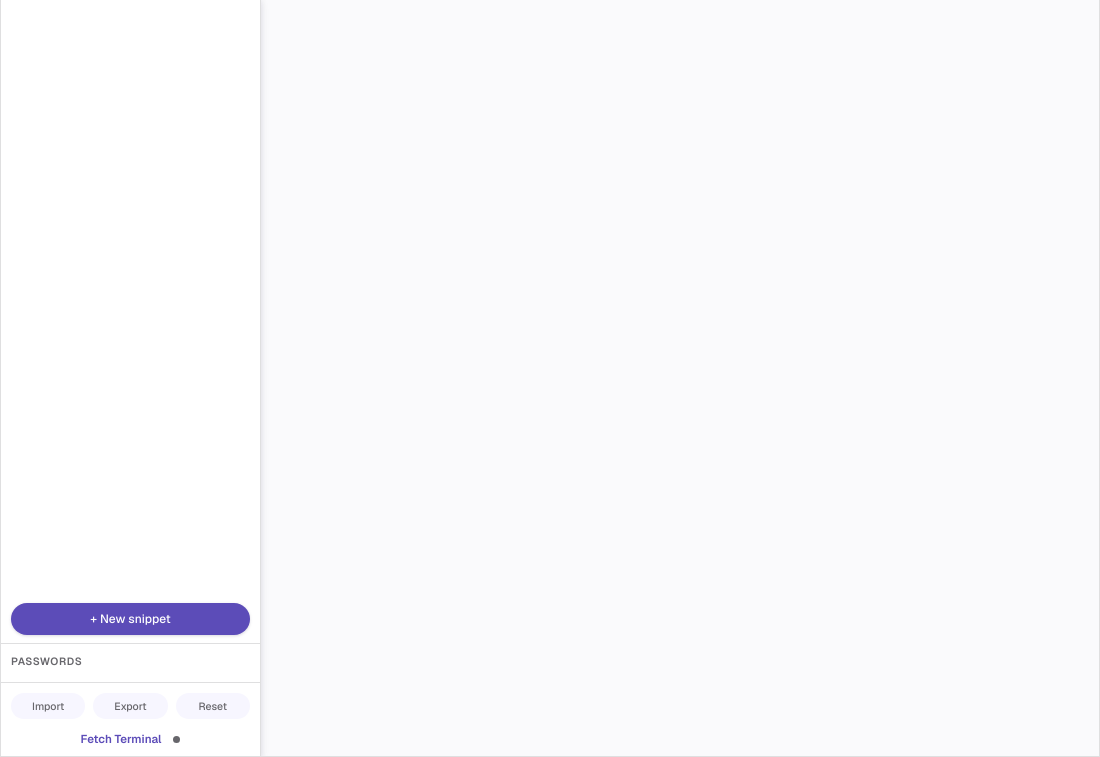
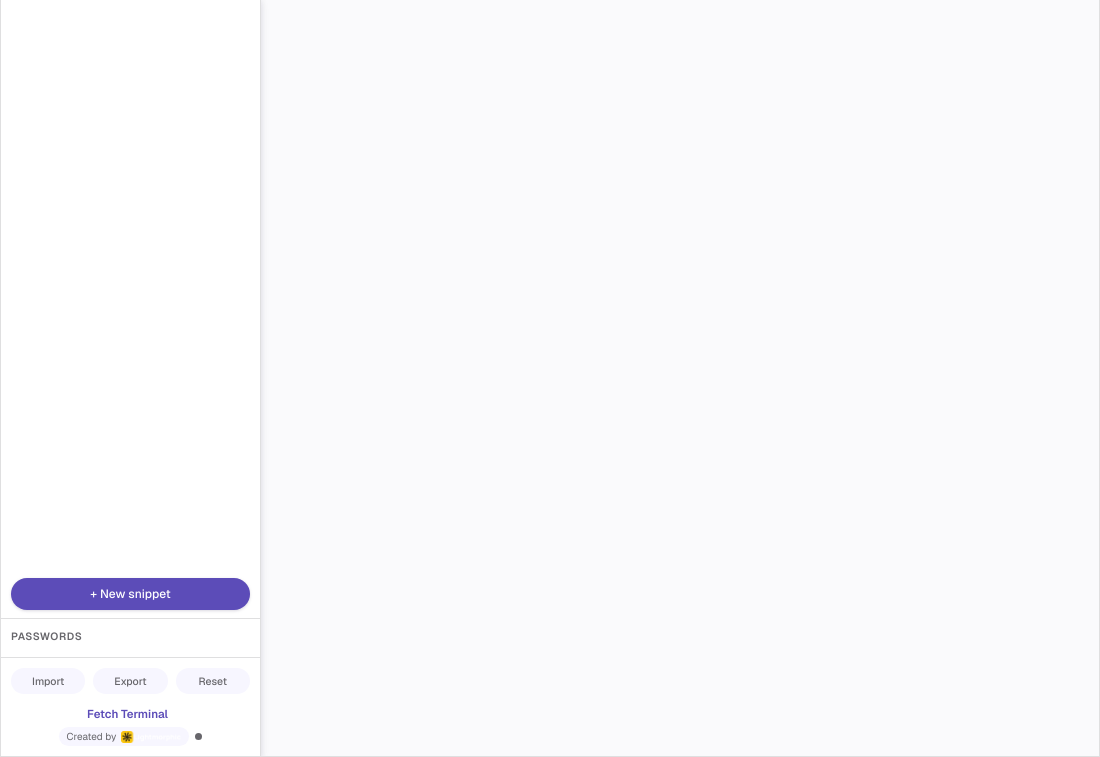
Before and after one commit to lightmorphic/fetch-terminal, an Electron app: page src/index.html in a window 1100 px wide. Shown: the part 43-800 px from the top of the page. Drawn offline with Linux system fonts and the light colour scheme; files whose address does not match are found by name.

Commit message:
Release 1.4.1: add Lightmorphic credit to the sidebar footer
Adds a "Created by Lightmorphic" link under the app name, with the
existing update-status dot moved alongside it. Also finished sweeping
the fosscharlie/fetch-terminal references off the last commit — this
is now the only remaining app-facing spot that named the old owner.

```diff
--- a/package.json
+++ b/package.json
@@ -1,7 +1,7 @@
 {
   "name": "fetch-terminal",
   "productName": "Fetch Terminal",
-  "version": "1.4.0",
+  "version": "1.4.1",
   "description": "A lightweight, open source terminal emulator for Linux desktop, built with Electron. No GTK or Qt dependency, consistent Material design UI across desktop environments.",
   "main": "main.js",
   "license": "MIT",
--- a/src/index.html
+++ b/src/index.html
@@ -77,7 +77,13 @@
             <span class="app-brand-name">Fetch Terminal</span>
             <span id="app-brand-version" class="app-brand-version"></span>
           </a>
-          <span id="update-dot" class="update-dot" data-tooltip="Checking for updates…"></span>
+          <div class="app-brand-sub">
+            <a id="lightmorphic-credit" class="lightmorphic-credit" href="https://lightmorphic.co.uk" data-tooltip="lightmorphic.co.uk">
+              <span>Created by</span>
+              <img src="images/lightmorphic-dark-tb-250x50-sq.webp" alt="Lightmorphic" width="70" height="14" />
+            </a>
+            <span id="update-dot" class="update-dot" data-tooltip="Checking for updates…"></span>
+          </div>
           <button id="update-btn" class="update-btn hidden"></button>
         </div>
       </div>
--- a/src/styles.css
+++ b/src/styles.css
@@ -778,9 +778,8 @@ input:focus, textarea:focus {
 
 #app-brand {
   display: flex;
-  flex-wrap: wrap;
-  align-items: baseline;
-  justify-content: center;
+  flex-direction: column;
+  align-items: center;
   gap: 6px;
   padding-top: 4px;
 }
@@ -802,6 +801,26 @@ input:focus, textarea:focus {
 }
 .app-brand-link:hover .app-brand-name,
 .app-brand-link:hover .app-brand-version { text-decoration: underline; }
+
+.app-brand-sub {
+  display: flex;
+  align-items: center;
+  gap: 6px;
+}
+.lightmorphic-credit {
+  display: flex;
+  align-items: center;
+  gap: 5px;
+  padding: 3px 8px;
+  border-radius: var(--radius-lg);
+  background: var(--md-surface-4);
+  color: var(--md-on-surface-variant);
+  font-size: 10px;
+  text-decoration: none;
+  transition: background var(--motion-fast), color var(--motion-fast);
+}
+.lightmorphic-credit:hover { background: var(--md-surface-5); color: var(--md-on-surface); }
+.lightmorphic-credit img { display: block; height: 12px; width: auto; }
 
 .update-dot {
   position: relative;
```
Also changed, not shown: CHANGELOG.md, src/images/lightmorphic-dark-tb-250x50-sq.webp (added).
